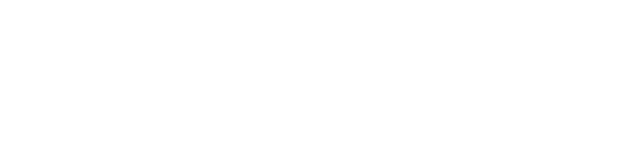
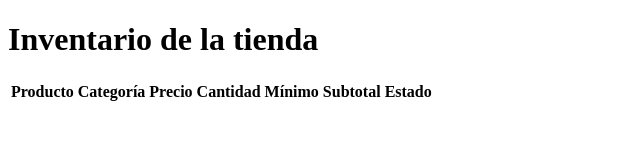
Before and after one commit to alejogar1110/InventarioDinamico, a plain HTML site: page index.html in a window 1280 px wide. Shown: the whole page, without its empty margins (0-640 px from the left). Drawn offline with Linux system fonts and the light colour scheme.

Commit message:
Archivo html modificado con la estructura de la tabla dell inventario.

```diff
--- a/index.html
+++ b/index.html
@@ -3,9 +3,29 @@
 <head>
     <meta charset="UTF-8">
     <meta name="viewport" content="width=device-width, initial-scale=1.0">
-    <title>Document</title>
+    <title>Inventario de la tienda</title>
+    <link rel="stylesheet" href="css/estilos.css">
+    <script src="js/script.js" defer></script>
 </head>
 <body>
+    <h1>Inventario de la tienda</h1>
+
+    <table>
+        <thead>
+            <tr>
+                <th>Producto</th>
+                <th>Categoría</th>
+                <th>Precio</th>
+                <th>Cantidad</th>
+                <th>Mínimo</th>
+                <th>Subtotal</th>
+                <th>Estado</th>
+            </tr>
+        </thead>
+        <tbody id="cuerpo-tabla"></tbody>
+    </table>
+
+    <div id="resumen"></div>
 
 </body>
 </html>
```
